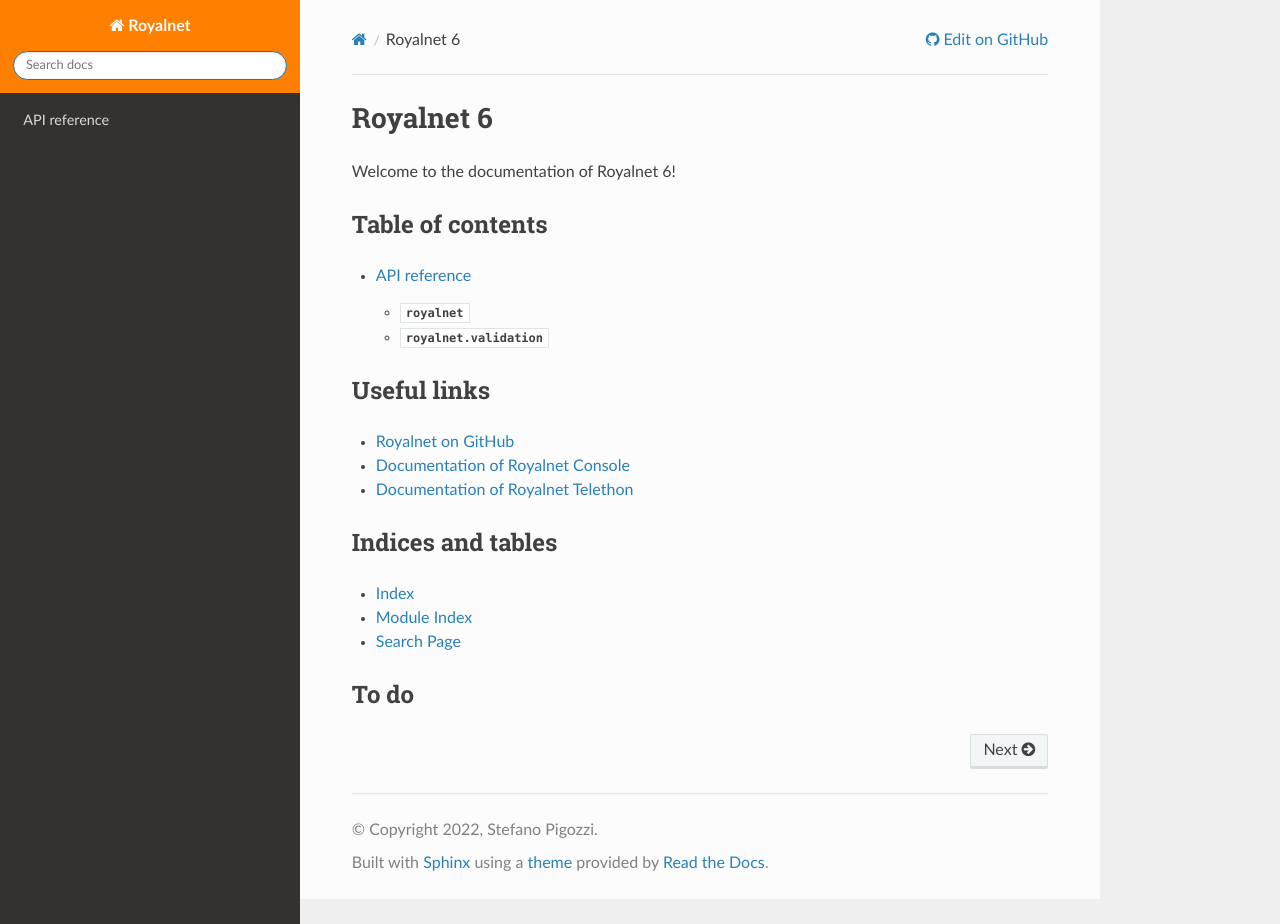
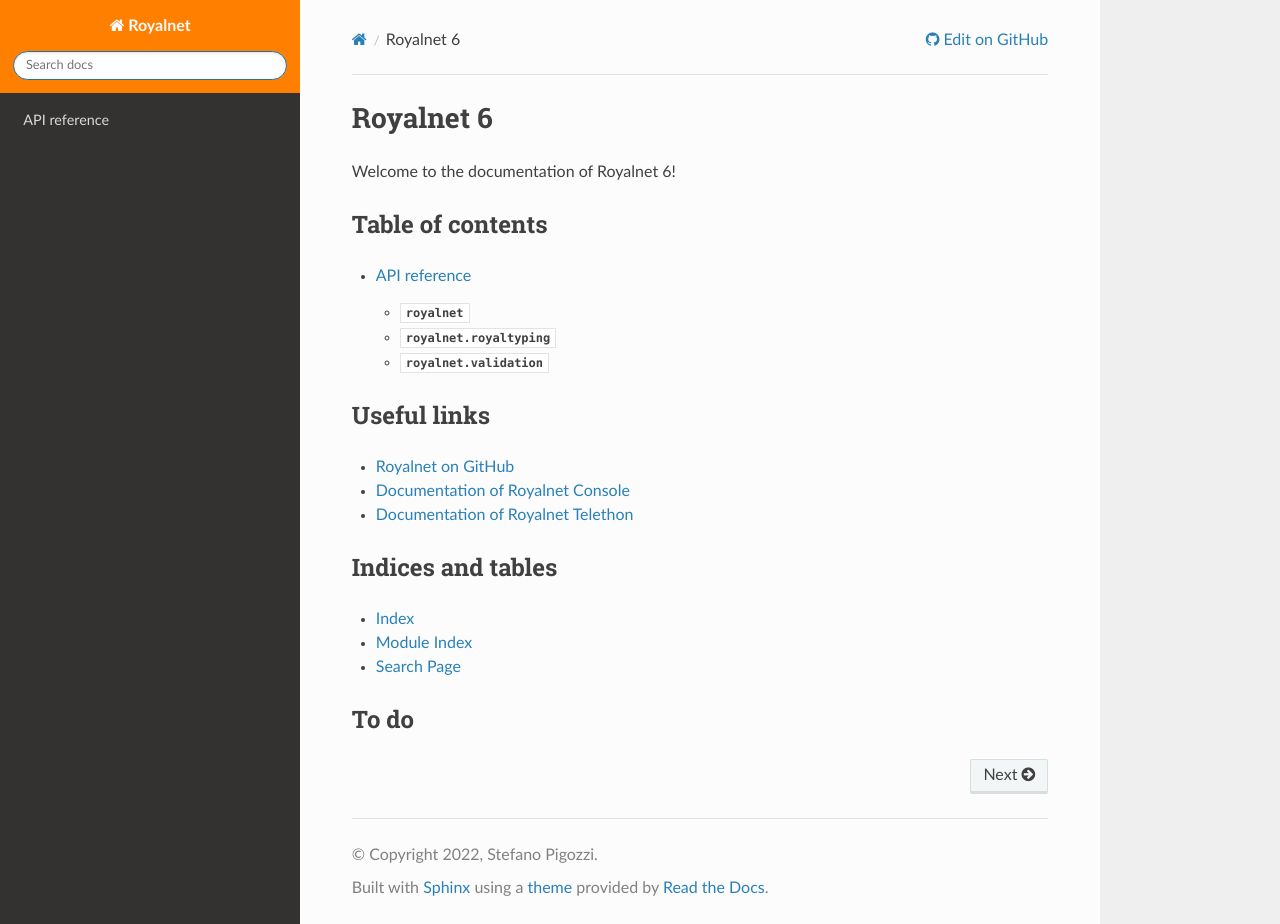
Before and after one commit to RYGhub/royalnet-6, a Sphinx documentation site: the page built from docs/source/index.rst, in a window 1280 px wide and 924 px high. Built offline with Sphinx 7.4.7 and the Read the Docs theme 2.0.0, drawn with Linux system fonts in a browser that asks for light colours.

Commit message:
Move `royalnet.royaltyping` docs to `autodoc/index`

```diff
--- a/docs/source/autodoc/index.rst
+++ b/docs/source/autodoc/index.rst
@@ -13,6 +13,12 @@
 .. automodule:: royalnet
 
 
+:mod:`royalnet.royaltyping`
+===========================
+
+.. automodule:: royalnet.royaltyping
+
+
 :mod:`royalnet.validation`
 ==========================
 
--- a/docs/source/autodoc/royaltyping.rst
+++ /dev/null
@@ -1,4 +0,0 @@
-``royaltyping`` - Additional type information
-=============================================
-
-.. automodule:: royalnet.royaltyping
```
